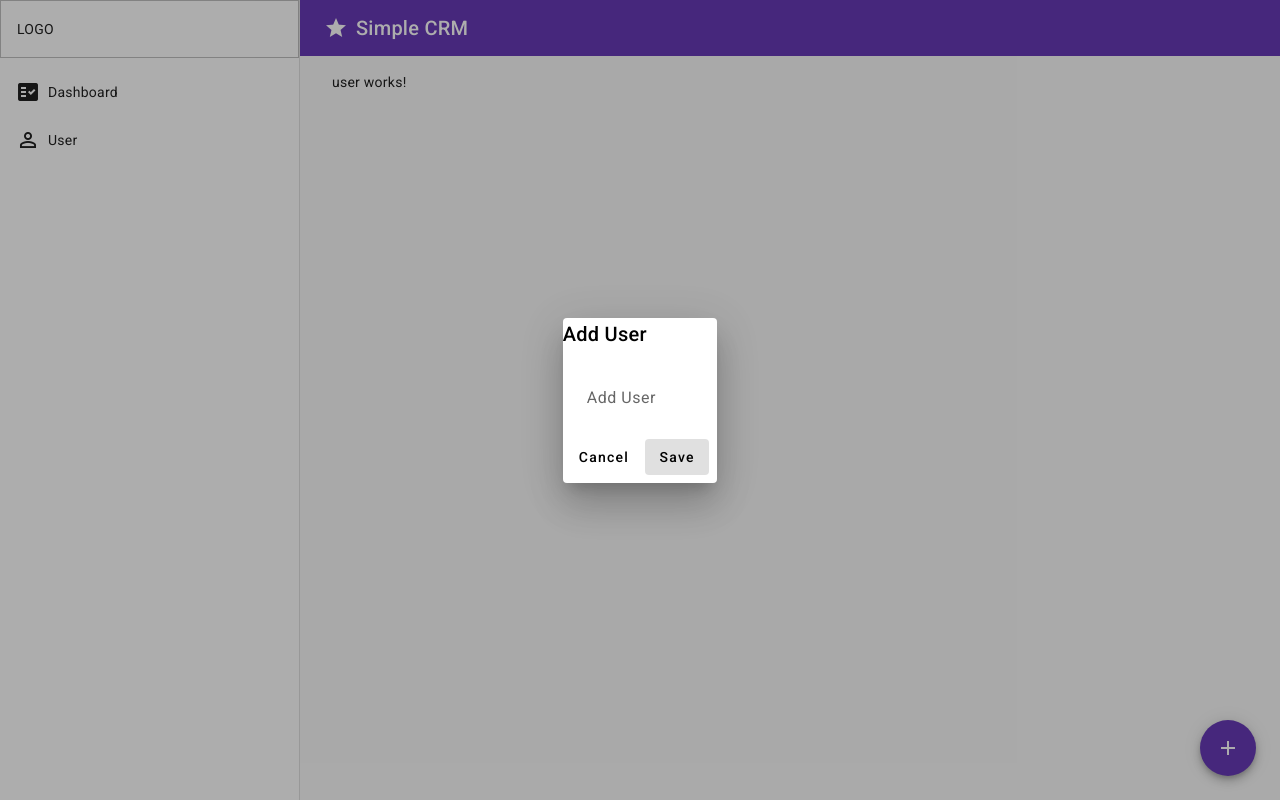
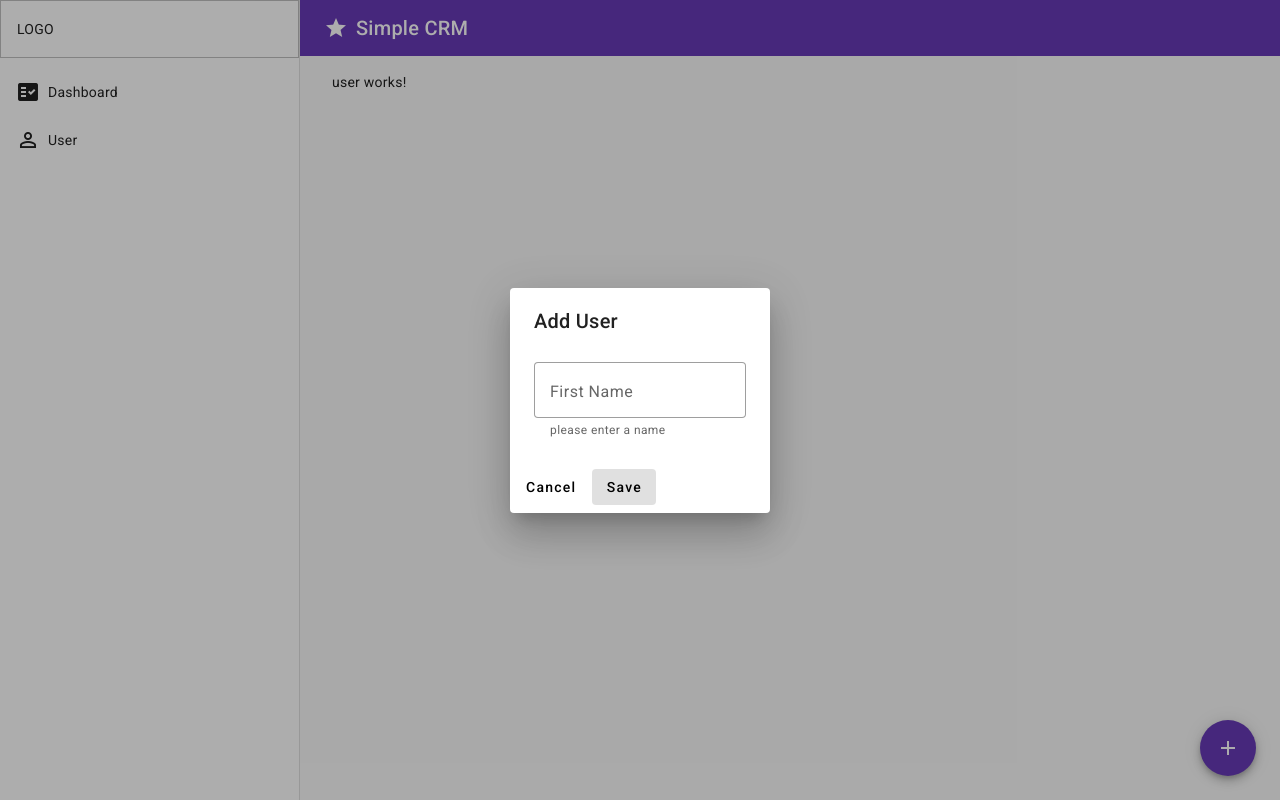
Before and after one commit to felianfilian/DA_17_SimpleCRM, an Angular app: page /user in a window 1280 px wide. Both pictures are taken after a click on the button "add". Built offline with nearby package versions, Linux system fonts and the light colour scheme.

Commit message:
first form field

```diff
--- a/src/app/dialog-add-user/dialog-add-user.component.html
+++ b/src/app/dialog-add-user/dialog-add-user.component.html
@@ -1,6 +1,10 @@
 <h2 mat-dialog-title>Add User</h2>
 <mat-dialog-content>
-  <p>Add User</p>
+  <mat-form-field appearance="outline">
+    <mat-label>First Name</mat-label>
+    <input matInput placeholder="Username" />
+    <mat-hint>please enter a name</mat-hint>
+  </mat-form-field>
 </mat-dialog-content>
 <mat-dialog-actions>
   <button mat-button>Cancel</button>
```
Also changed, not shown: src/app/dialog-add-user/dialog-add-user.component.ts (+16 -2 lines).
